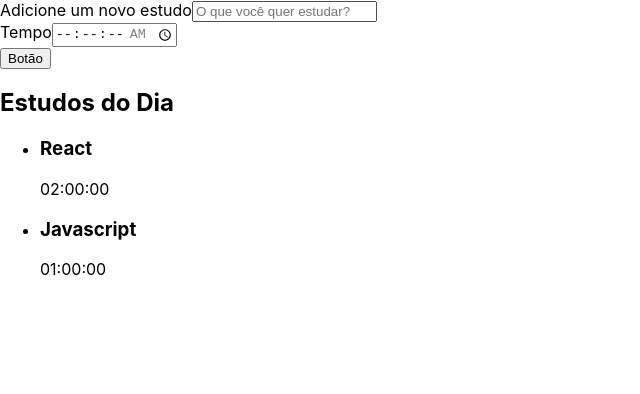
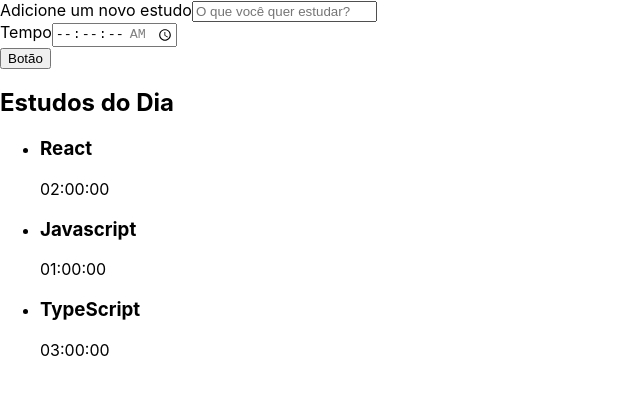
Before and after one commit to GabrielTadachi/alura-studies, a React (Create React App) app: page / in a window 1280 px wide. Shown: the top 394 px of the page, without its empty margins (0-640 px from the left). Built offline with nearby package versions, Linux system fonts and the light colour scheme.

Commit message:
Aula 2.4 - Deixando a lista dinamica com map

```diff
--- a/src/components/Formulario/index.tsx
+++ b/src/components/Formulario/index.tsx
@@ -1,6 +1,7 @@
 import React from 'react';
 import Botao from '../Botao';
 
+//Class Component -> Forma Antiga!
 class Formulario extends React.Component {
     render(){
         return(
--- a/src/components/Lista/index.tsx
+++ b/src/components/Lista/index.tsx
@@ -1,20 +1,32 @@
-import React from 'react';
+import React from "react";
 
-function Lista(){
-    return(
+function Lista() {
+  const tarefas = [
+    {
+      tarefa: "React",
+      tempo: "02:00:00",
+    },
+    {
+      tarefa: "Javascript",
+      tempo: "01:00:00",
+    },
+    {
+      tarefa: "TypeScript",
+      tempo: "03:00:00",
+    },
+  ];
+
+  return (
     <aside>
       <h2>Estudos do Dia</h2>
       <ul>
-                <li>
-                    <h3>React</h3>
-                    <span>02:00:00</span>
+        {tarefas.map((item, i) => (
+          <li key={i}>
+            <h3>{item.tarefa}</h3>
+            <span>{item.tempo}</span>
           </li>
-                <li>
-                    <h3>Javascript</h3>
-                    <span>01:00:00</span>
-                </li>
+        ))}
       </ul>
-
     </aside>
   );
 }
--- a/src/components/botao/index.tsx
+++ b/src/components/botao/index.tsx
@@ -1,5 +1,6 @@
 import React from "react";
 
+//Class Component -> Forma Antiga!
 class Botao extends React.Component {
   render() {
     return <button>Botão</button>;
```
Lines whose indentation alone changed are shown as unchanged.
